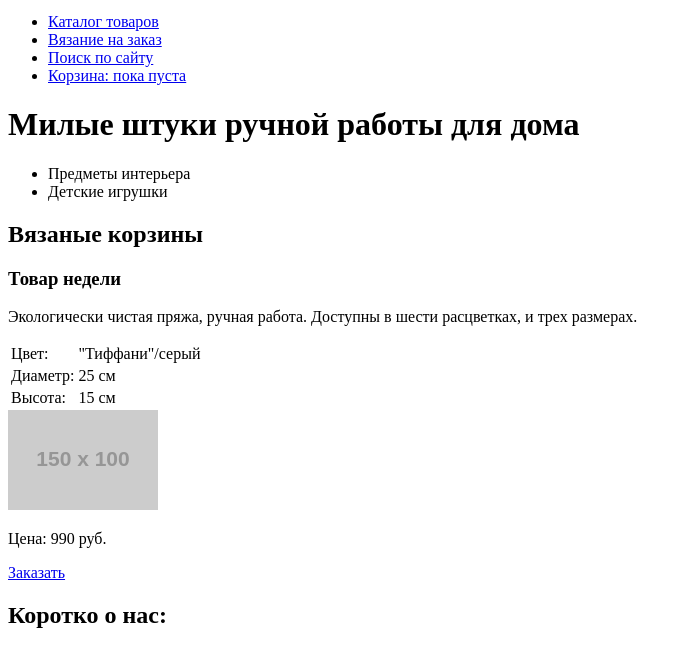
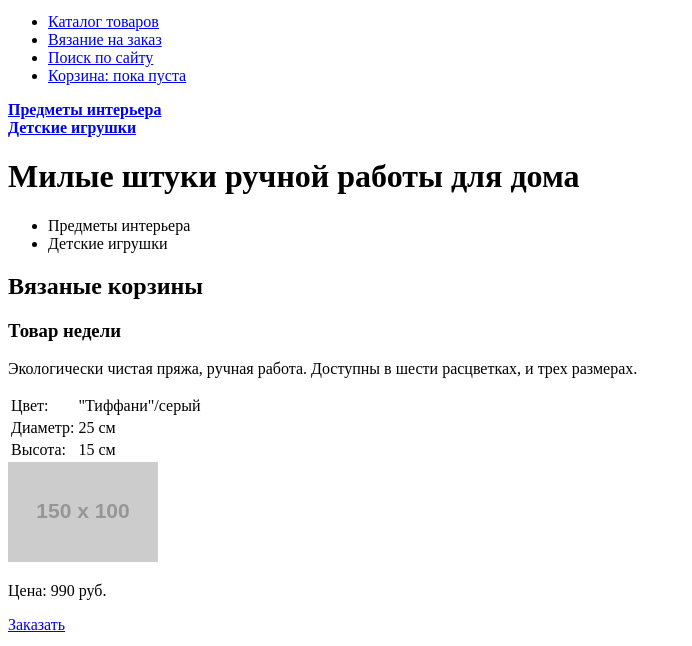
Before and after one commit to JoeTheFin/596635-mishka, a website: page source/index.html in a window 1280 px wide. Shown: the part 136-782 px from the top of the page, without its empty margins (0-692 px from the left). Drawn offline with Linux system fonts and the light colour scheme; placeholder pictures from the web are drawn by us.

Commit message:
Доразметил навигацию по сайту на главной странице

```diff
--- a/source/index.html
+++ b/source/index.html
@@ -30,6 +30,19 @@
         </ul>
       </div>
     </nav>
+
+    <section class="site-navigation">
+       <a class="site-navigation__link" href="#">
+      <div class="site-navigation__box--home">
+      <b class="site-navigation__name">Предметы интерьера</b>
+      </div>
+      </a>
+      <a class="site-navigation__link" href="#">
+      <div class="site-navigation__box--kids">
+      <b class="site-navigation__name">Детские игрушки</b>
+      </div>
+      </a>
+    </section>
 
   </header>
 
```
